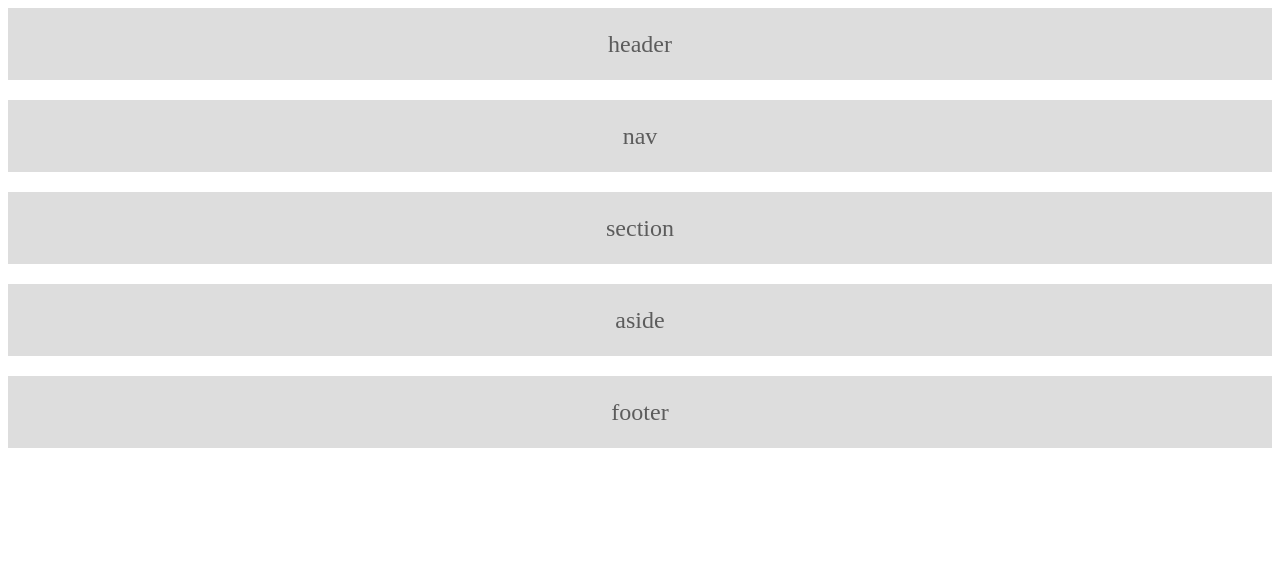
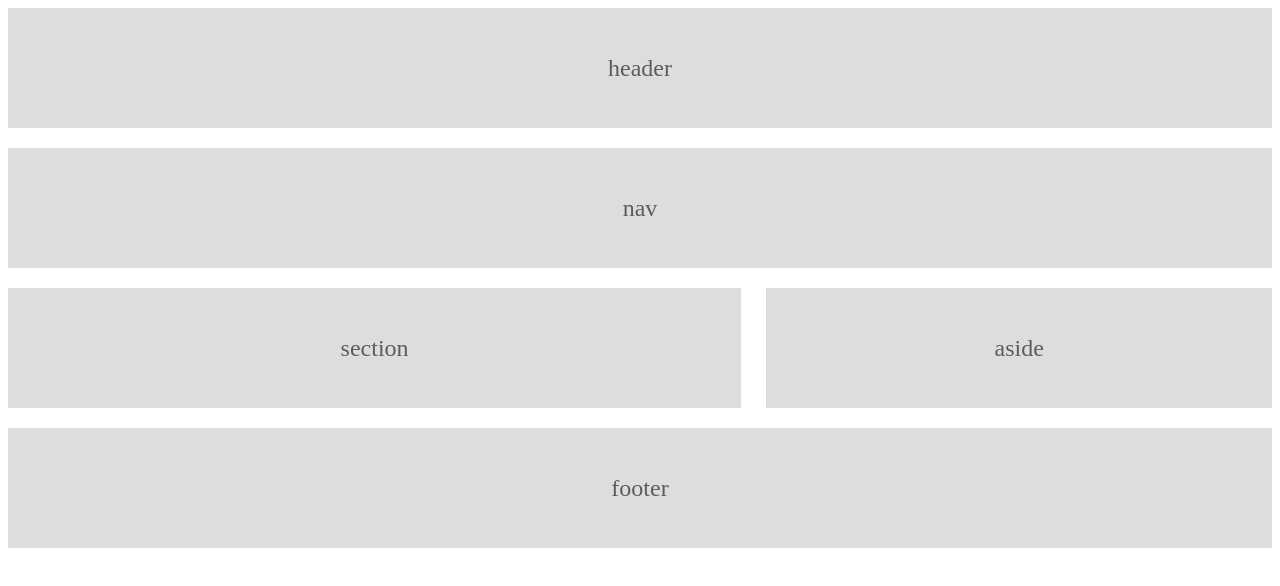
Before and after one commit to mriguez777/HW-Wireframe, a plain HTML site: page index.html in a window 1280 px wide. Drawn offline with Linux system fonts and the light colour scheme.

Commit message:
Added classes to seperate the 3rd row into two pieces

```diff
--- a/index.html
+++ b/index.html
@@ -10,27 +10,27 @@
 <body>
 
   <header>
-    header
+    <p>header</p>
   </header>
 
   <Section>
-    nav
+    <p>nav</p>
   </Section>
 
-  <section>
+  <section class="left">
     <div>
-      section
+      <p>section</p>
     </div>
   </section>
 
-  <section>
+  <section class="right">
     <div>
-      aside
+      <p>aside</p>
     </div>
   </section>
 
   <footer>
-    footer
+    <p>footer</p>
   </footer>
 
 </body>
--- a/style.css
+++ b/style.css
@@ -28,3 +28,13 @@
     clear: both;
     background: #ddd;
   }
+
+  .left {
+    float: left;
+    width: 58%;
+  }
+
+  .right {
+    float: right;
+    width: 40%;
+  }
```
